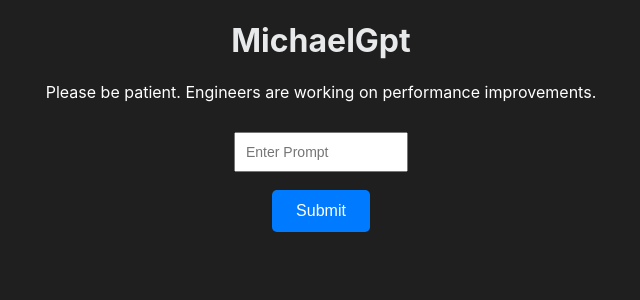
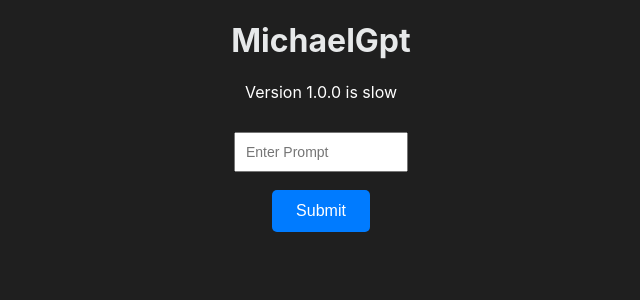
Before and after one commit to mgulson/personal-website, a React (Create React App) app: page /gpt in a window 1280 px wide. Shown: the top 300 px of the page, without its empty margins (319-959 px from the left). Built offline with nearby package versions, Linux system fonts and the light colour scheme.

Commit message:
change warning

```diff
--- a/src/components/Gpt/Gpt.js
+++ b/src/components/Gpt/Gpt.js
@@ -30,7 +30,7 @@ class Gpt extends React.Component  {
       <>
       <div className='center-gpt'>
         <h1>MichaelGpt</h1>
-        <p className='warning'> Please be patient. Engineers are working on performance improvements.</p>
+        <p className='warning'>Version 1.0.0 is slow</p>
         <br></br>
         <form onSubmit={this.formSubmit}>
           <input className='text'
```
